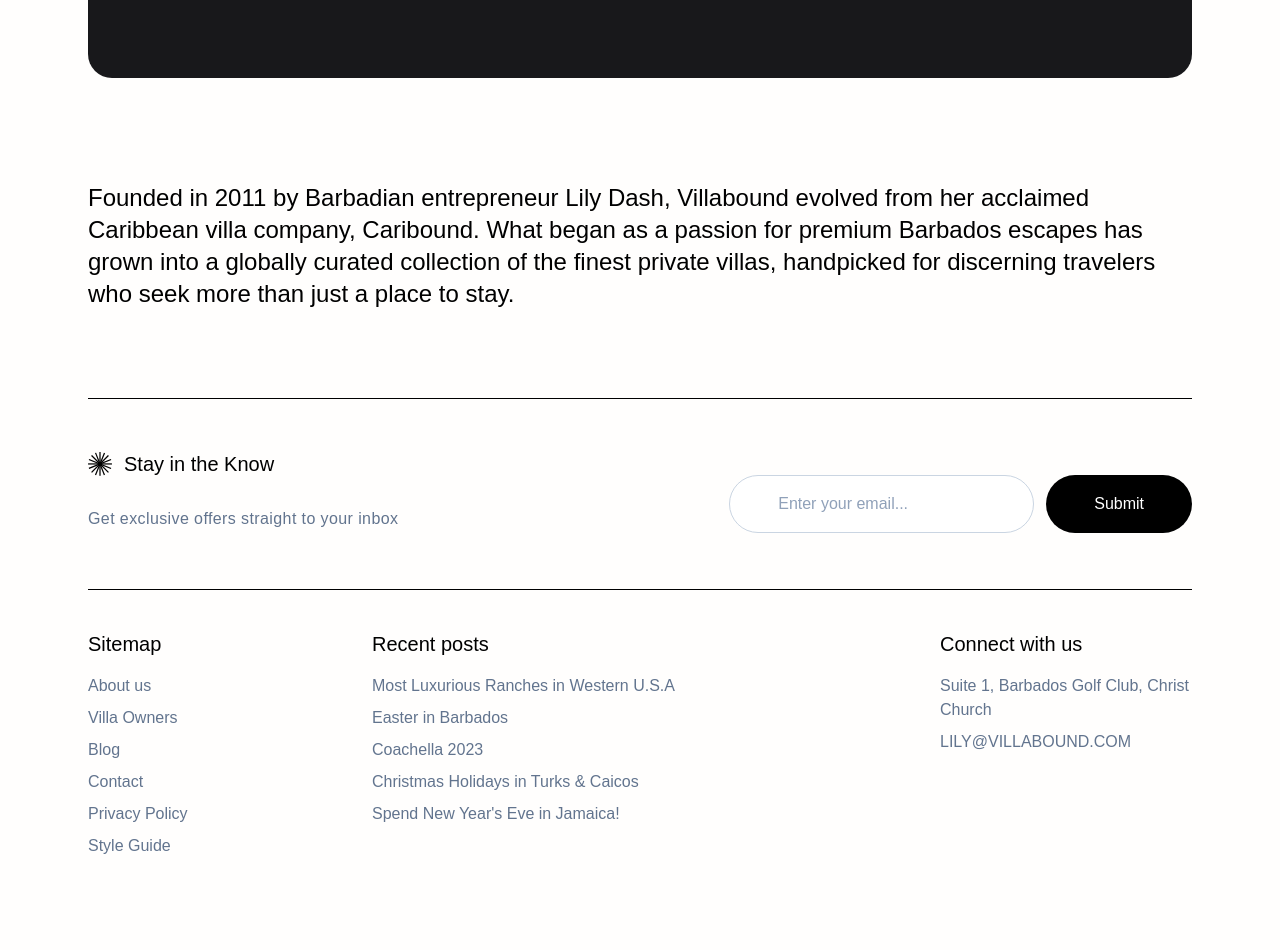
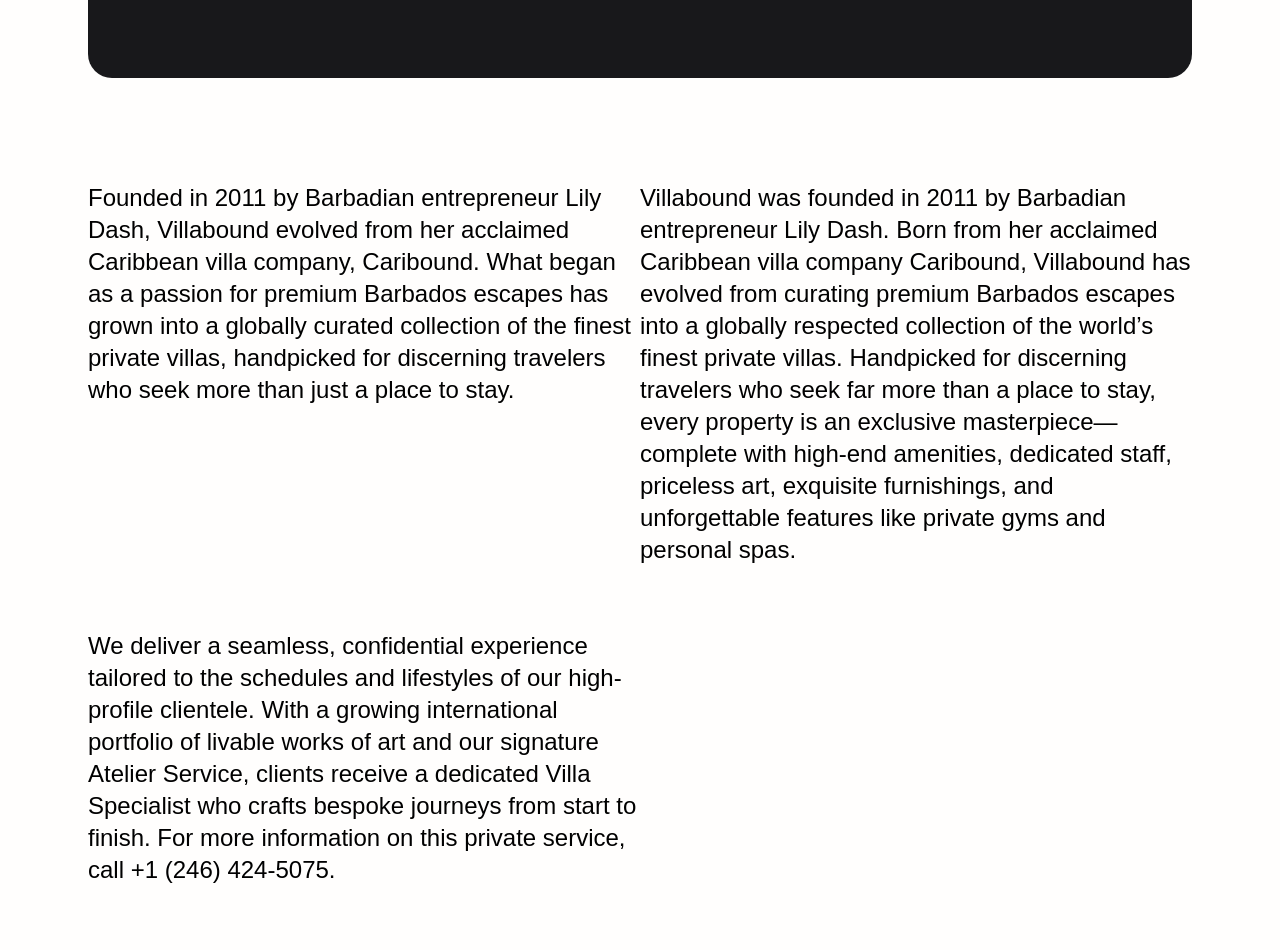
Before and after one commit to terrifickid/villa-svelte5, a SvelteKit app: page / in a window 1280 px wide. Shown: the part 3882-4832 px from the top of the page. Before the commit the page ends 4788 px from the top, so only its background shows below. Built offline with nearby package versions, Linux system fonts and the light colour scheme; a web font is replaced by a local one.

Commit message:
text change

```diff
--- a/src/components/About.svelte
+++ b/src/components/About.svelte
@@ -1,6 +1,6 @@
 <section>
   <div class=" py-10">
-    <div>
+    <div class="grid grid-cols-2">
       <p class="mt-16 text-2xl font-normal">
         Founded in 2011 by Barbadian entrepreneur Lily Dash, Villabound evolved
         from her acclaimed Caribbean villa company, Caribound. What began as a
@@ -8,6 +8,25 @@
         collection of the finest private villas, handpicked for discerning
         travelers who seek more than just a place to stay.
       </p>
+      <p class="mt-16 text-2xl font-normal">
+        Villabound was founded in 2011 by Barbadian entrepreneur Lily Dash. Born
+        from her acclaimed Caribbean villa company Caribound, Villabound has
+        evolved from curating premium Barbados escapes into a globally respected
+        collection of the world’s finest private villas. Handpicked for
+        discerning travelers who seek far more than a place to stay, every
+        property is an exclusive masterpiece—complete with high-end amenities,
+        dedicated staff, priceless art, exquisite furnishings, and unforgettable
+        features like private gyms and personal spas.
+      </p>
+
+      <p class="mt-16 text-2xl font-normal">
+        We deliver a seamless, confidential experience tailored to the schedules
+        and lifestyles of our high-profile clientele. With a growing
+        international portfolio of livable works of art and our signature
+        Atelier Service, clients receive a dedicated Villa Specialist who crafts
+        bespoke journeys from start to finish. For more information on this
+        private service, call +1 (246) 424-5075.
+      </p>
     </div>
   </div>
 </section>
```
